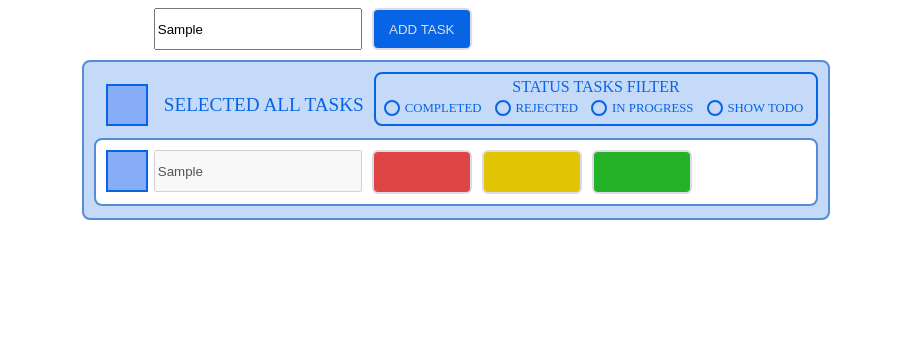
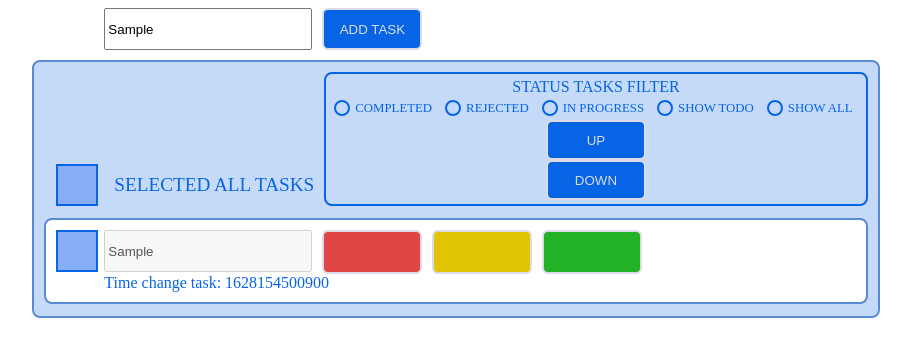
Before and after one commit to maksimLyshchik/test-task, a React (Create React App) app: page / in a window 1280 px wide. Both pictures are taken after typing "Sample" into the empty fields and a click on the button "ADD TASK". Shown: the top 356 px of the page, without its empty margins (184-1095 px from the left). Built offline with nearby package versions, Linux system fonts and the light colour scheme.

Commit message:
Добавлена функция сортировки Добавлен фильтр для показа всех задач

```diff
--- a/src/common/constants/constantsTasks/constantsTasks.js
+++ b/src/common/constants/constantsTasks/constantsTasks.js
@@ -3,3 +3,4 @@ export const COMPLETED = 'completed';
 export const TODO = 'todo';
 export const DISABLED = 'disabled';
 export const IN_PROGRESS = 'in_progress';
+export const ALL = 'all';
--- a/src/components/TasksList/BlockTasks/BlockTask.jsx
+++ b/src/components/TasksList/BlockTasks/BlockTask.jsx
@@ -16,7 +16,7 @@ const blockTaskClass = {
   in_progress: s.inProgress,
 };
 
-export const BlockTask = ({value, id, selected, status}) => {
+export const BlockTask = ({value, id, time, timeChange, selected, status}) => {
   const dispatch = useDispatch();
   const isRejectedTask = status === REJECTED;
   const isSuccessTask = status === COMPLETED;
@@ -43,6 +43,7 @@ export const BlockTask = ({value, id, selected, status}) => {
 
   return (
     <div className={`${s.blockTask} ${blockTaskClass[status]}`} >
+      <div className={s.blockTask__main} >
         <Checkbox onChange={handleChangeSelect} checked={selected} />
         <Input value={value} disabled />
         <div className={s.blockTask__button} >
@@ -69,5 +70,9 @@ export const BlockTask = ({value, id, selected, status}) => {
           </Button>
         </div>
       </div>
+      <div className={s.blockTask__block_time}>
+        <div>Time change task: {timeChange}</div>
+      </div>
+    </div>
   );
 };
--- a/src/components/TasksList/BlockTasks/BlockTasks.module.css
+++ b/src/components/TasksList/BlockTasks/BlockTasks.module.css
@@ -1,11 +1,13 @@
 .blockTask {
   display: flex;
+  flex-direction: column;
 
   margin-bottom: 12px;
   border: 2px solid var(--blue-dull);
   border-radius: 8px;
   padding: 10px;
 
+  color: var(--main-blue);
   background-color: var(--white);
 }
 
@@ -33,3 +35,11 @@
   border: 2px solid var(--yelow-info);
   background-color: var(--light-yelow-info);
 }
+
+.blockTask__main {
+  display: flex;
+}
+
+.blockTask__block_time {
+  padding-left: 48px;
+}
--- a/src/components/TasksList/TasksFilter/TasksFilter.js
+++ b/src/components/TasksList/TasksFilter/TasksFilter.js
@@ -1,7 +1,8 @@
 import React, { useCallback } from 'react';
 import { RadioButton } from '../../../common/modules/RadioButton/RadioButton';
+import { Button } from '../../../common/modules/Button/Button';
 import { useDispatch } from 'react-redux';
-import { setFilterTasks } from '../../../store/filter/actionsFilter';
+import { setFilterTasks, setSorterTasks } from '../../../store/filter/actionsFilter';
 import { COMPLETED, IN_PROGRESS, REJECTED, TODO } from '../../../common/constants/constantsTasks/constantsTasks';
 import s from './TasksFilter.module.css';
 
@@ -14,6 +15,12 @@ export const TasksFilter = () => {
     dispatch(setFilterTasks({condition: value}));
   }, [dispatch]);
 
+  const handleChangeSort = useCallback(({target}) => {
+    const {value} = target;
+
+    dispatch(setSorterTasks({sorting: value}));
+  }, [dispatch]);
+
   return (
     <div className={s.tasksFilter} >
       <span className={s.tasksFilter__name} >Status tasks filter </span>
@@ -22,6 +29,11 @@ export const TasksFilter = () => {
         <RadioButton onClick={handleChangeFilter} value={REJECTED} name='filter' >rejected</RadioButton>
         <RadioButton onClick={handleChangeFilter} value={IN_PROGRESS} name='filter' >in progress</RadioButton>
         <RadioButton onClick={handleChangeFilter} value={TODO} name='filter' >show todo</RadioButton>
+        <RadioButton onClick={handleChangeFilter} value='all' name='filter' >show all</RadioButton>
+      </div>
+      <div>
+        <Button onClick={handleChangeSort} value='up' >Up</Button>
+        <Button onClick={handleChangeSort} value='down' >Down</Button>
       </div>
     </div>
   );
--- a/src/components/TasksList/TasksList.jsx
+++ b/src/components/TasksList/TasksList.jsx
@@ -5,13 +5,23 @@ import { Checkbox } from '../../common/modules/Checkbox/Checkbox';
 import { setSelectTask } from '../../store/selectedEntity/actionsSelects';
 import { selectCheckedTask } from '../../store/selectedEntity/selectorSelects';
 import { TasksFilter } from './TasksFilter/TasksFilter';
-import { selectFiltredTasks } from '../../store/filter/selectorFilter';
+import { selectFiltredTasks, selectFilter } from '../../store/filter/selectorFilter';
 import s from './TasksList.module.css';
 
 export const TasksList = () => {
   const dispatch = useDispatch();
   const selectedTasks = useSelector(selectCheckedTask);
   const filtredTasks = useSelector(selectFiltredTasks);
+  const sortingRule = useSelector(selectFilter);
+
+  const sortedTasks = filtredTasks.sort((itemPrev, itemPres) => {
+    if (itemPrev.timeChange > itemPres.timeChange) {
+      return sortingRule.sorting === 'down' ? -1 : 1;
+    } if (itemPrev.timeChange < itemPres.timeChange) {
+      return sortingRule.sorting === 'down' ? 1 : -1;
+    }
+    return 0;
+  });
 
   const handleChange = useCallback(({target}) => {
     const {checked} = target;
@@ -31,15 +41,6 @@ export const TasksList = () => {
     return Boolean(length) && length === taskIds.filter(value => value).length;
   }, [selectedTasks]);
 
-  const sortedTasks = filtredTasks.sort((itemPrev, itemPres) => {
-    if (itemPrev.timeChange > itemPres.timeChange) {
-      return 1;
-    } if (itemPrev.timeChange < itemPres.timeChange) {
-      return -1;
-    }
-    return 0;
-  });
-
   return (
     <div className={s.TasksList} >
       <div className={s.TasksList__header} >
--- a/src/store/filter/actionsFilter.js
+++ b/src/store/filter/actionsFilter.js
@@ -1,3 +1,5 @@
 export const SET_FILTER_TASKS = 'SET_FILTER_TASKS';
+export const SET_SORTER_TASKS = 'SET_SORTER_TASKS';
 
 export const setFilterTasks = (filter) => ({type: SET_FILTER_TASKS, filter});
+export const setSorterTasks = (sorter) => ({type: SET_SORTER_TASKS, sorter});
--- a/src/store/filter/reducerFilter.js
+++ b/src/store/filter/reducerFilter.js
@@ -1,10 +1,12 @@
-import { SET_FILTER_TASKS } from './actionsFilter';
+import { SET_FILTER_TASKS, SET_SORTER_TASKS } from './actionsFilter';
 import { TODO } from '../../common/constants/constantsTasks/constantsTasks';
 
-export const filterTasks = (state = {condition: TODO}, action) => {
+export const filterTasks = (state = {condition: TODO, sorting: 'down'}, action) => {
   switch (action.type) {
     case SET_FILTER_TASKS:
       return {...state, ...action.filter};
+    case SET_SORTER_TASKS:
+      return {...state, ...action.sorter};
     default:
       return state;
   }
--- a/src/store/filter/selectorFilter.js
+++ b/src/store/filter/selectorFilter.js
@@ -1,10 +1,11 @@
 import { createSelector } from 'reselect';
 import { selectTasks } from '../tasks/selectorTasks';
+import { ALL } from '../../common/constants/constantsTasks/constantsTasks';
 
-const selectFilter = store => store.filter;
+export const selectFilter = store => store.filter;
 
 export const selectFiltredTasks = createSelector(
   selectTasks,
   selectFilter,
-  (tasks, filter) => tasks.filter(item => item.status === filter.condition && item)
+  (tasks, filter) => tasks.filter(item => item.status === filter.condition || filter.condition === ALL)
 );
```
Lines whose indentation alone changed are shown as unchanged.
